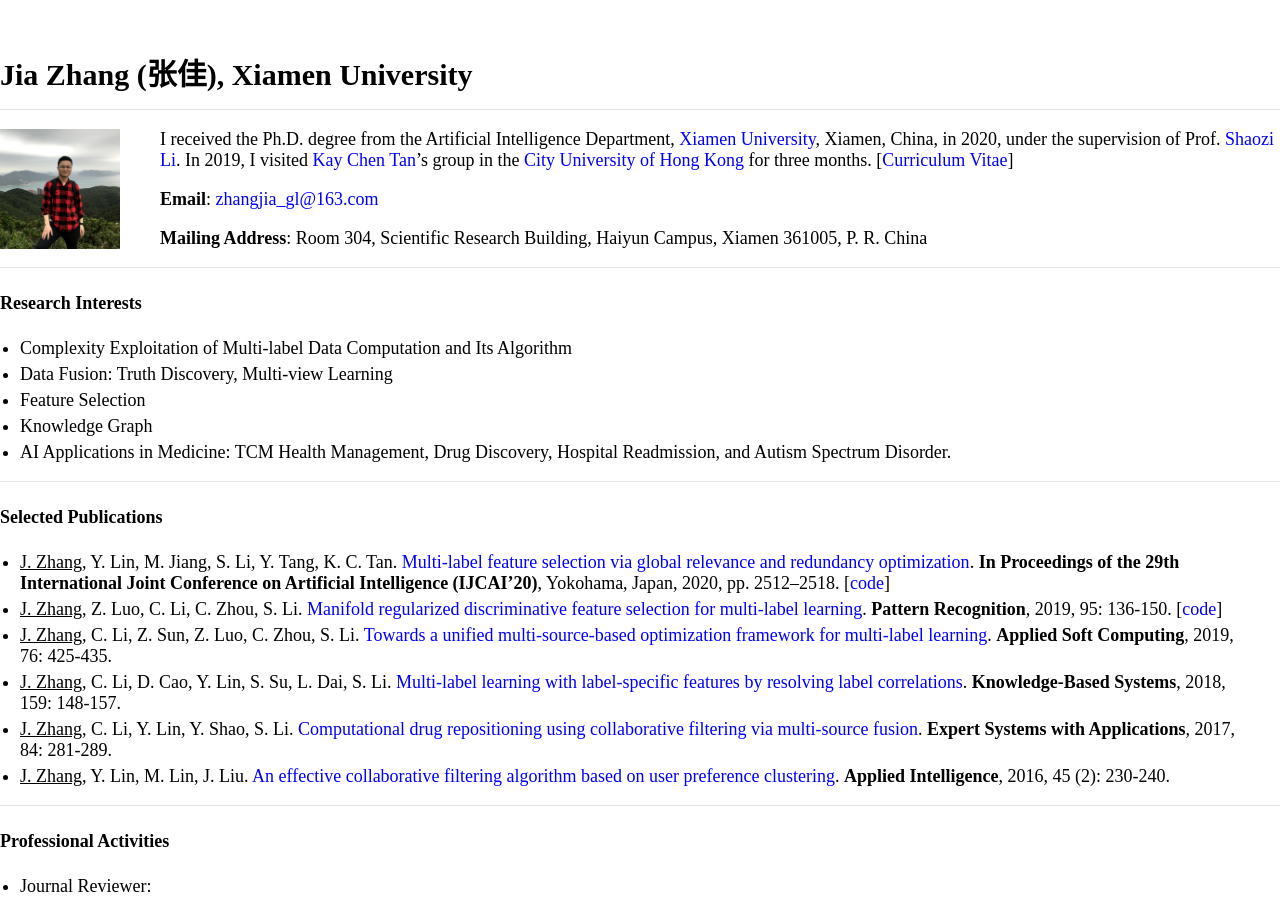
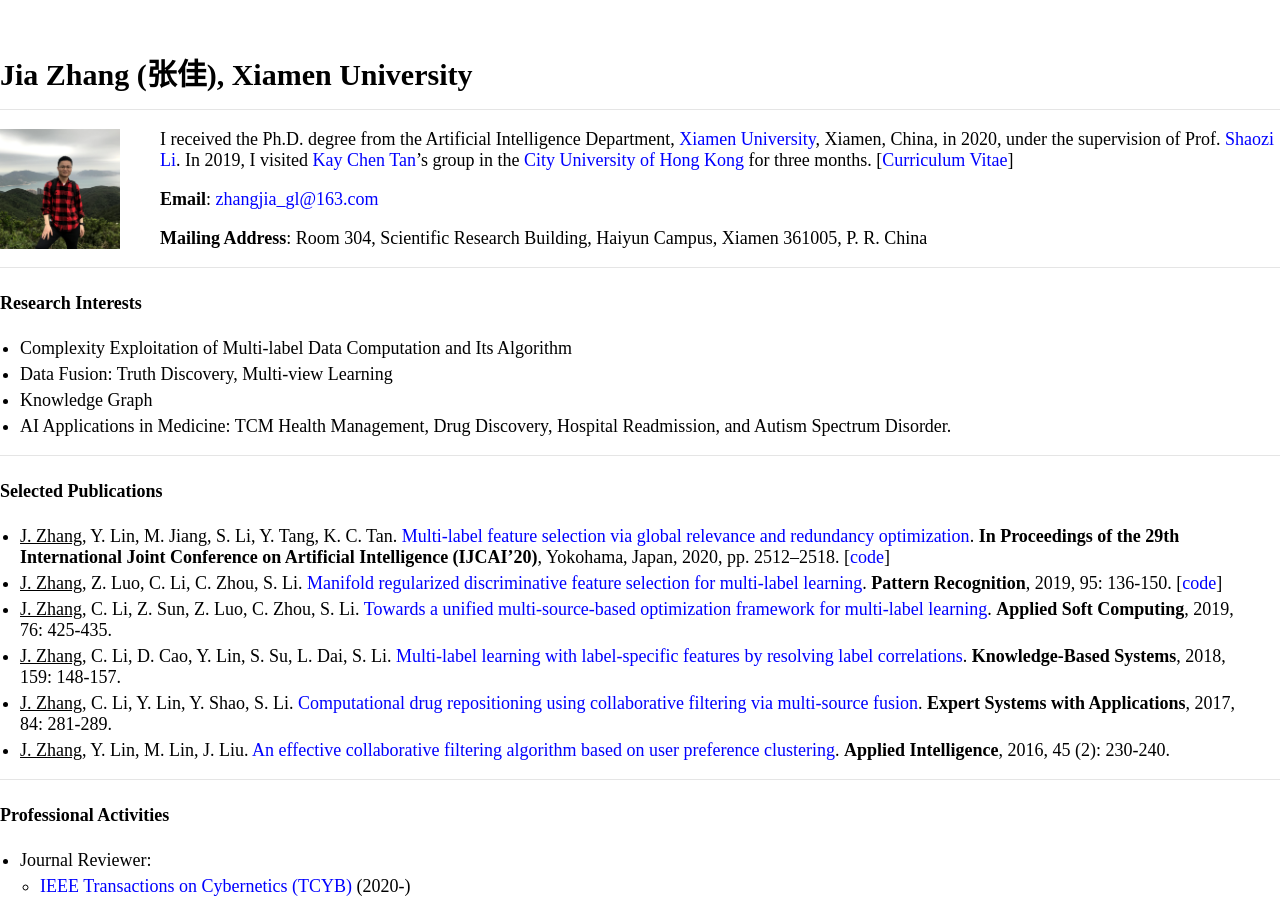
Before and after one commit to jiazhang-ml/jiazhang-ml.github.io, a Jekyll site: the page built from index.md, in a window 1280 px wide and 900 px high. Built offline with Jekyll 4.4.1, drawn with Linux system fonts in a browser that asks for light colours.

Commit message:
Update index.md

```diff
--- a/index.md
+++ b/index.md
@@ -17,7 +17,6 @@ I received the Ph.D. degree from the Artificial Intelligence Department, [Xiamen
 
 * Complexity Exploitation of Multi-label Data Computation and Its Algorithm
 * Data Fusion: Truth Discovery, Multi-view Learning
-* Feature Selection
 * Knowledge Graph
 * AI Applications in Medicine: TCM Health Management, Drug Discovery, Hospital Readmission, and Autism Spectrum Disorder.
 
```
